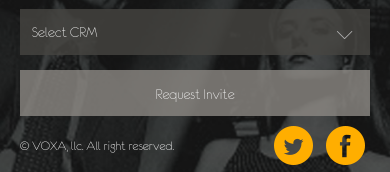
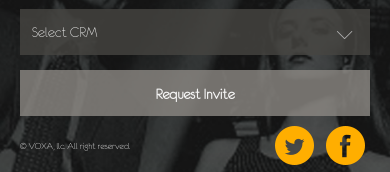
Before and after one commit to TeamVoxa/launch.voxa.com, a plain HTML site: page index.html in a window 390 px wide. Shown: the part 285-457 px from the top of the page. Drawn offline with Linux system fonts and the light colour scheme.

Commit message:
Font tweaks for mobile

```diff
--- a/css/site-responsive.css
+++ b/css/site-responsive.css
@@ -98,6 +98,10 @@
     margin: 0 auto;
   }
 
+  .beta button{
+    font-weight: bolder;
+  }
+
   .beta input, .beta .select-wrap{
     width: 100%;
     float: left;
@@ -126,6 +130,11 @@
     margin-top: 10px;
   }
 
+  .footer{
+    font-size: 10px;
+  }
+
+
 
 }
 
```
